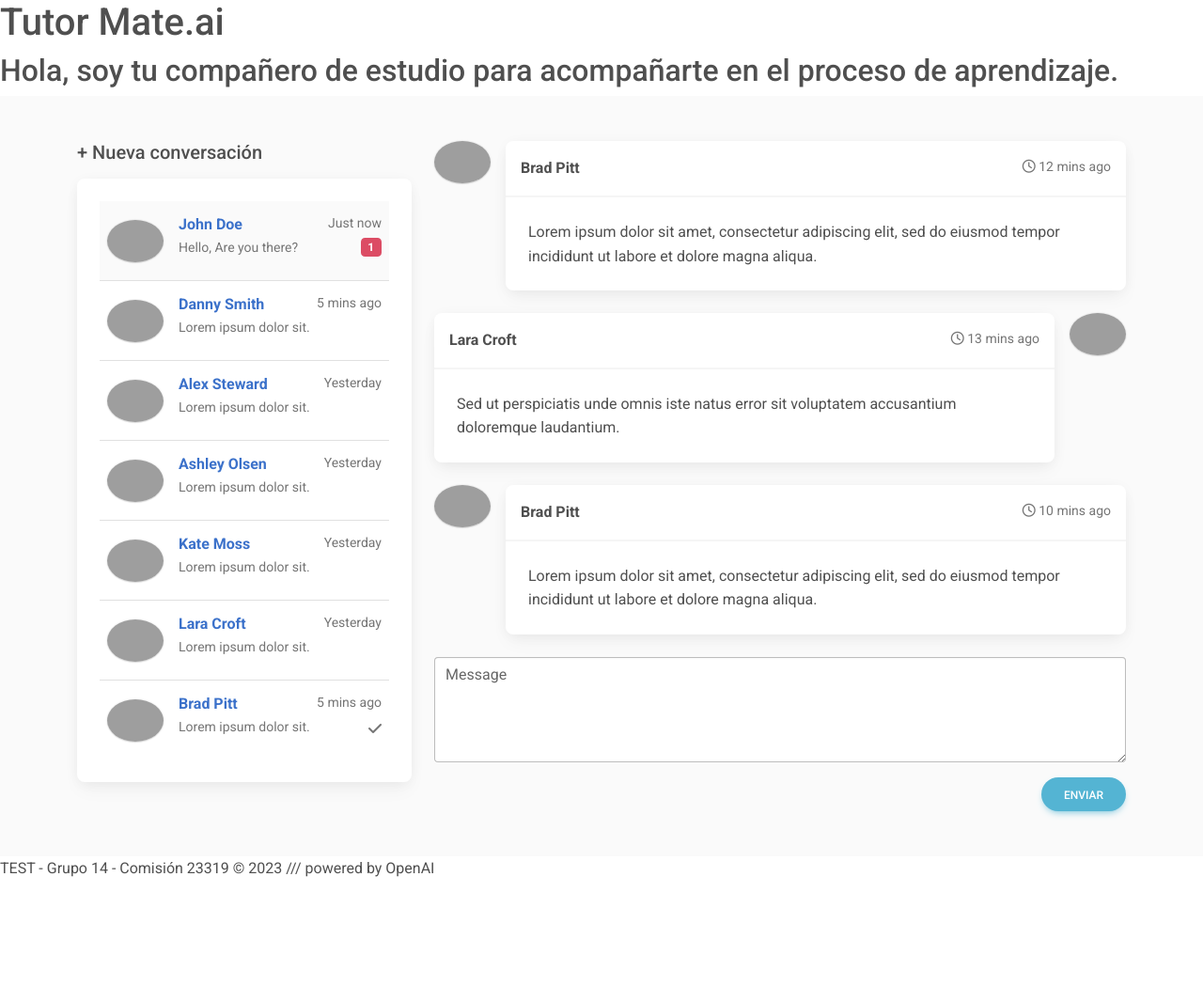
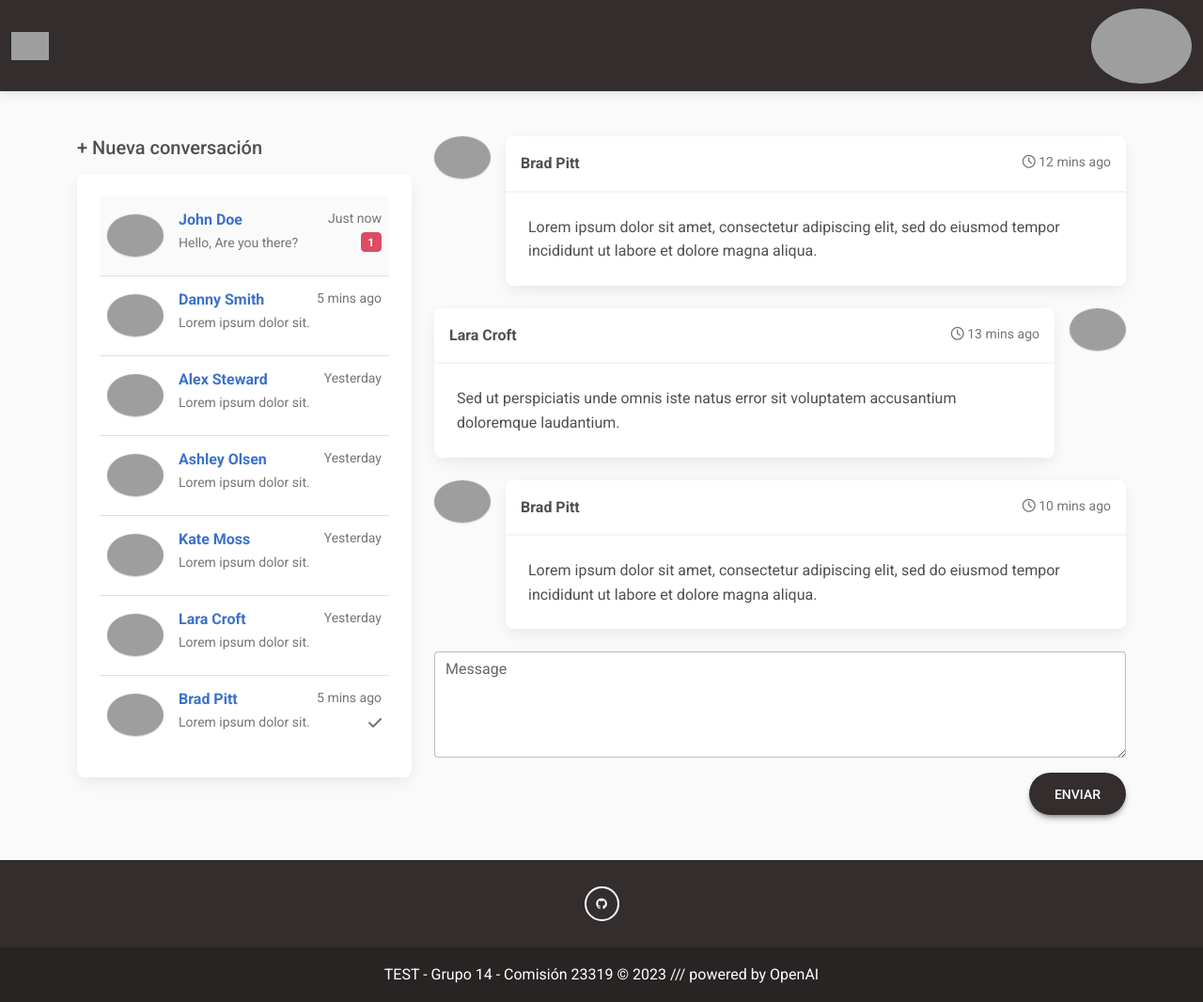
Before and after one commit to Alustiza/DJANGO_Grupo14, a Django app: page / in a window 1280 px wide. Shown: the whole page at 94% size. Before the commit the page ends 933 px from the top, so only its background shows below. Run offline with Django 4.2, Linux system fonts and the light colour scheme; some libraries are stand-ins or nearby versions; grey boxes are pictures that could not be loaded.

Commit message:
navbar y footer mdb
todos los componentes los saqué de este link oficial de la librería:

https://mdbootstrap.com/docs/standard/

```diff
--- a/django23319_grupo14/templates/publica/index.html
+++ b/django23319_grupo14/templates/publica/index.html
@@ -32,13 +32,89 @@
   </head>
 
   <body>
-    <div>
-      <h1>Tutor Mate.ai</h1>
-      <h2>
-        Hola, soy tu compañero de estudio para acompañarte en el proceso de
-        aprendizaje.
-      </h2>
+    <!-- Navbar -->
+<nav class="navbar navbar-expand-lg navbar-dark bg-dark">
+    <!-- Container wrapper -->
+    <div class="container-fluid">
+      <!-- Toggle button -->
+      <button
+        class="navbar-toggler"
+        type="button"
+        data-mdb-toggle="collapse"
+        data-mdb-target="#navbarSupportedContent"
+        aria-controls="navbarSupportedContent"
+        aria-expanded="false"
+        aria-label="Toggle navigation"
+      >
+        <i class="fas fa-bars"></i>
+      </button>
+
+      <!-- Collapsible wrapper -->
+      <div class="collapse navbar-collapse" id="navbarSupportedContent">
+        <!-- Navbar brand -->
+        <a class="navbar-brand mt-2 mt-lg-0" href="#">
+          <img
+            src="https://mdbcdn.b-cdn.net/img/logo/mdb-transaprent-noshadows.webp"
+            height="30"
+            alt="MDB Logo"
+            loading="lazy"
+          />
+        </a>
+        <!-- Left links -->
+{% comment %}         <ul class="navbar-nav me-auto mb-2 mb-lg-0">
+          <li class="nav-item">
+            <a class="nav-link" href="#">Historial conversaciones</a>
+          </li>
+          <li class="nav-item">
+            <a class="nav-link" href="#">Projects</a>
+          </li>
+        </ul> {% endcomment %}
+        <!-- Left links -->
+      </div>
+
+
+      <!-- Right elements -->
+
+
+        <!-- Avatar -->
+        <div class="dropdown">
+          <a
+            class="dropdown-toggle d-flex align-items-center hidden-arrow"
+            href="#"
+            id="navbarDropdownMenuAvatar"
+            role="button"
+            data-mdb-toggle="dropdown"
+            aria-expanded="false"
+          >
+            <img
+              src="https://mdbcdn.b-cdn.net/img/new/avatars/2.webp"
+              class="rounded-circle"
+              height="80"
+              alt="Black and White Portrait of a Man"
+              loading="lazy"
+            />
+          </a>
+          <ul
+            class="dropdown-menu dropdown-menu-end"
+            aria-labelledby="navbarDropdownMenuAvatar"
+          >
+            <li>
+              <a class="dropdown-item" href="#">mi perfil</a>
+            </li>
+            <li>
+              <a class="dropdown-item" href="#">configuración</a>
+            </li>
+            <li>
+              <a class="dropdown-item" href="#">cerrar sesión</a>
+            </li>
+          </ul>
+        </div>
+      </div>
+      <!-- Right elements -->
     </div>
+    <!-- Container wrapper -->
+  </nav>
+  <!-- Navbar -->
     <section style="background-color: #fafafa">
       <div class="container py-5">
         <div class="row">
@@ -274,7 +350,7 @@
                   >
                 </div>
               </li>
-              <button type="button" class="btn btn-info btn-rounded float-end">
+              <button type="button" class="btn btn-dark btn-rounded btn-lg float-end">
                 Enviar
               </button>
             </ul>
@@ -282,9 +358,57 @@
         </div>
       </div>
     </section>
-    <div>
-      <p>{{ copyright }}</p>
-    </div>
+
+
+
+    <footer class="bg-dark text-center text-white">
+        <!-- Grid container -->
+        <div class="container p-4 pb-0">
+          <!-- Section: Social media -->
+          <section class="mb-4">
+            {% comment %} <!-- Facebook -->
+            <a class="btn btn-outline-light btn-floating m-1" href="#!" role="button"
+              ><i class="fab fa-facebook-f"></i
+            ></a>
+
+            <!-- Twitter -->
+            <a class="btn btn-outline-light btn-floating m-1" href="#!" role="button"
+              ><i class="fab fa-twitter"></i
+            ></a>
+
+            <!-- Google -->
+            <a class="btn btn-outline-light btn-floating m-1" href="#!" role="button"
+              ><i class="fab fa-google"></i
+            ></a>
+
+            <!-- Instagram -->
+            <a class="btn btn-outline-light btn-floating m-1" href="#!" role="button"
+              ><i class="fab fa-instagram"></i
+            ></a>
+
+            <!-- Linkedin -->
+            <a class="btn btn-outline-light btn-floating m-1" href="#!" role="button"
+              ><i class="fab fa-linkedin-in"></i
+            ></a> {% endcomment %}
+
+            <!-- Github -->
+            <a class="btn btn-outline-light btn-floating m-1" href="https://github.com/Alustiza/DJANGO_Grupo14" role="button"
+              ><i class="fab fa-github"></i
+            ></a>
+          </section>
+          <!-- Section: Social media -->
+        </div>
+        <!-- Grid container -->
+
+        <!-- Copyright -->
+        <div class="text-center p-3" style="background-color: rgba(0, 0, 0, 0.2);">
+            {{ copyright }}
+        </div>
+        <!-- Copyright -->
+      </footer>
+
+
+
     {% comment %}
     <script
       src="https://cdn.jsdelivr.net/npm/bootstrap@5.3.0-alpha3/dist/js/bootstrap.bundle.min.js"
```
Also changed, not shown: django23319_grupo14/static/publica/img/logo-mateai.svg (added), django23319_grupo14/templates/publica/img/logo-mateai.svg (added), 1 other file.
